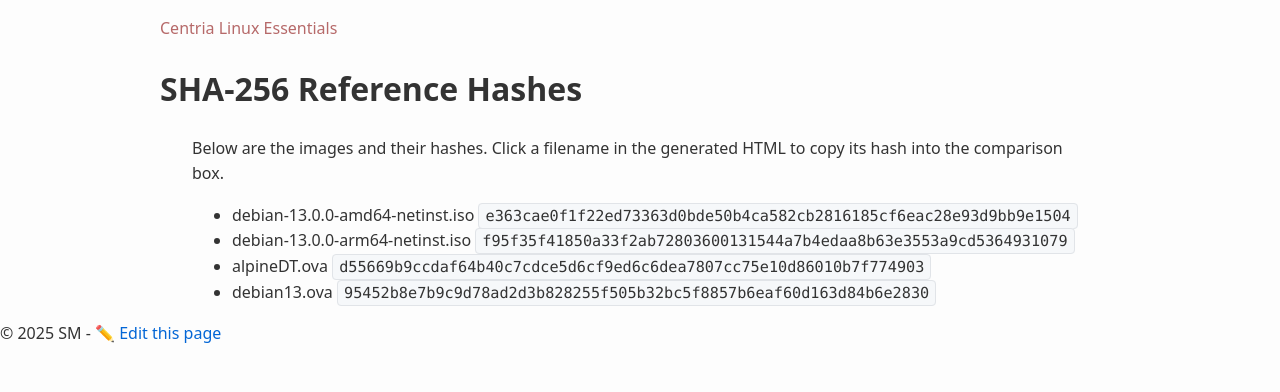
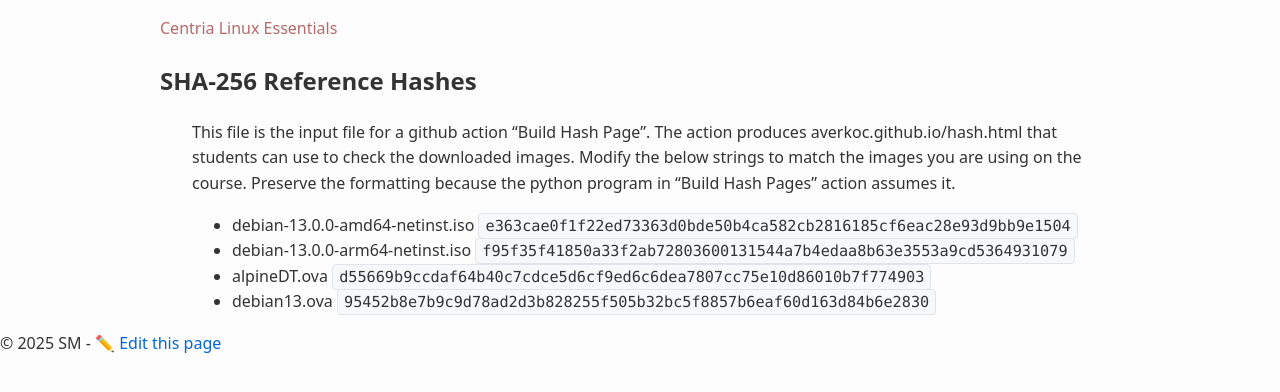
Before and after one commit to averkoc/lx, a Jekyll site: the page built from docs/hashes.md, in a window 1280 px wide. Shown: the top 392 px of the page. Built offline with Jekyll 4.4.1, drawn with Linux system fonts in a browser that asks for light colours; our own code applies the rules of GitHub Pages for plain Markdown files.

Commit message:
Update hashes.md

```diff
--- a/docs/hashes.md
+++ b/docs/hashes.md
@@ -5,9 +5,9 @@
 ---
 
 
-# SHA-256 Reference Hashes
+## SHA-256 Reference Hashes
 
-Below are the images and their hashes. Click a filename in the generated HTML to copy its hash into the comparison box.
+This file is the input file for a github action "Build Hash Page". The action produces averkoc.github.io/hash.html that students can use to check the downloaded images. Modify the below strings to match the images you are using on the course. Preserve the formatting because the python program in "Build Hash Pages" action assumes it.
 
 - debian-13.0.0-amd64-netinst.iso `e363cae0f1f22ed73363d0bde50b4ca582cb2816185cf6eac28e93d9bb9e1504`
 - debian-13.0.0-arm64-netinst.iso `f95f35f41850a33f2ab72803600131544a7b4edaa8b63e3553a9cd5364931079`
```
